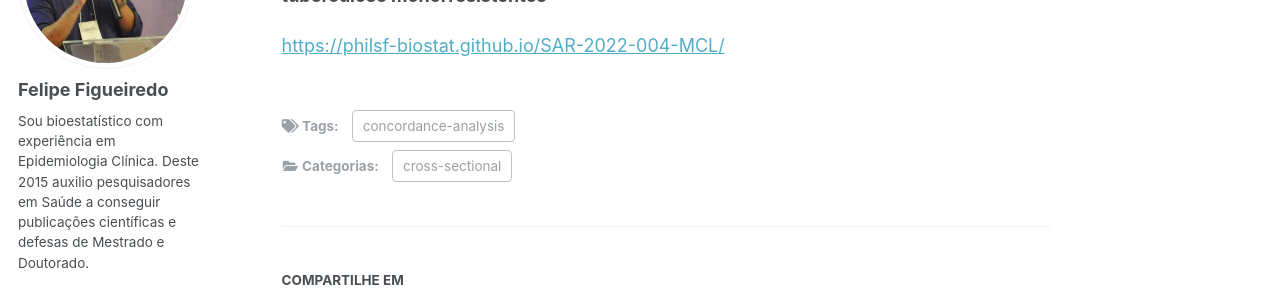
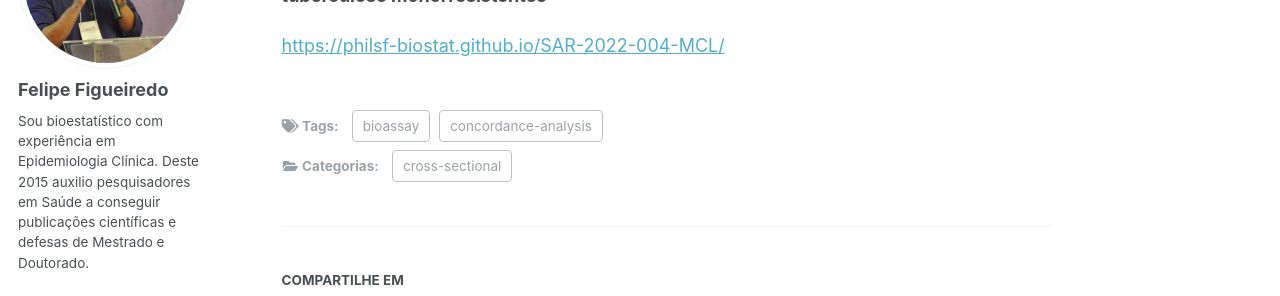
Before and after one commit to philsf-biostat/philsf-biostat.github.io, a Jekyll site: the page built from _posts/2022-01-10-SAR-2021-016.md, in a window 1280 px wide and 900 px high, scrolled down 792 px. Shown: the part 142-438 px from the top of the window. Built offline with Jekyll 4.4.1, drawn with Linux system fonts in a browser that asks for light colours; some web fonts are replaced.

Commit message:
bioassay tag added

```diff
--- a/_posts/2022-01-10-SAR-2021-016.md
+++ b/_posts/2022-01-10-SAR-2021-016.md
@@ -9,6 +9,7 @@ redirect_from:
 categories:
   - cross-sectional
 tags:
+  - bioassay
   - concordance-analysis
 ---
 
```
